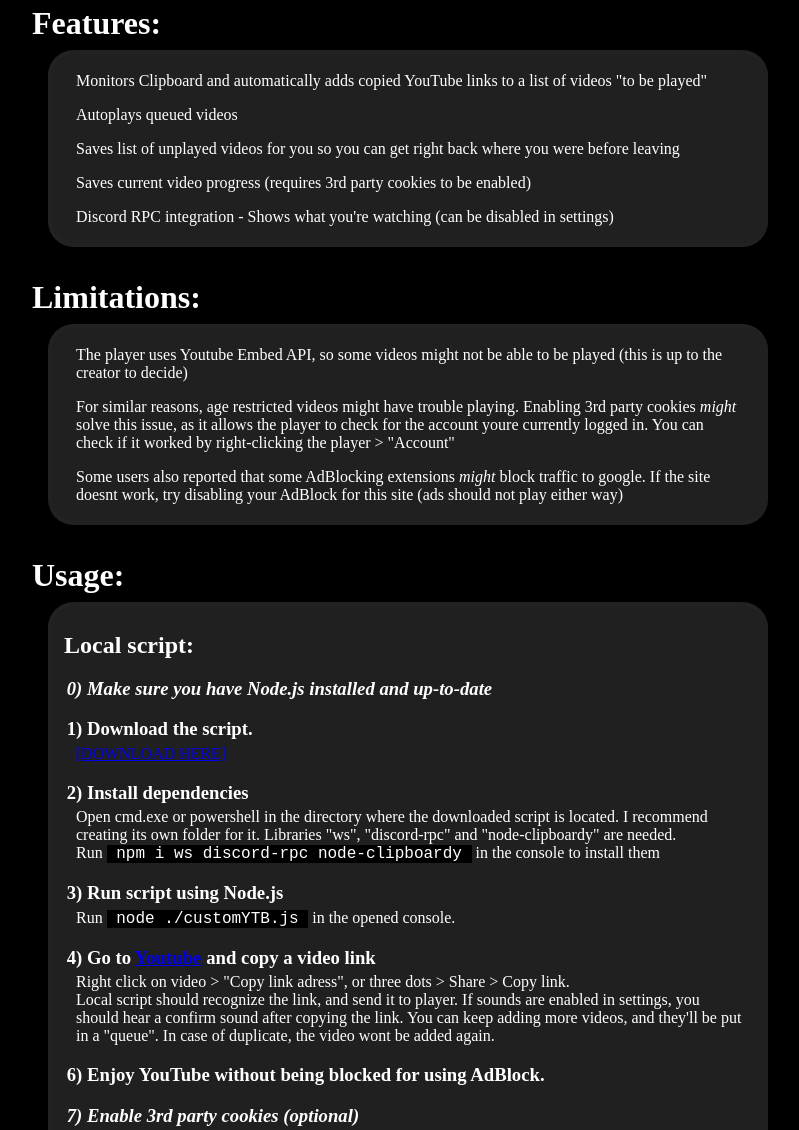
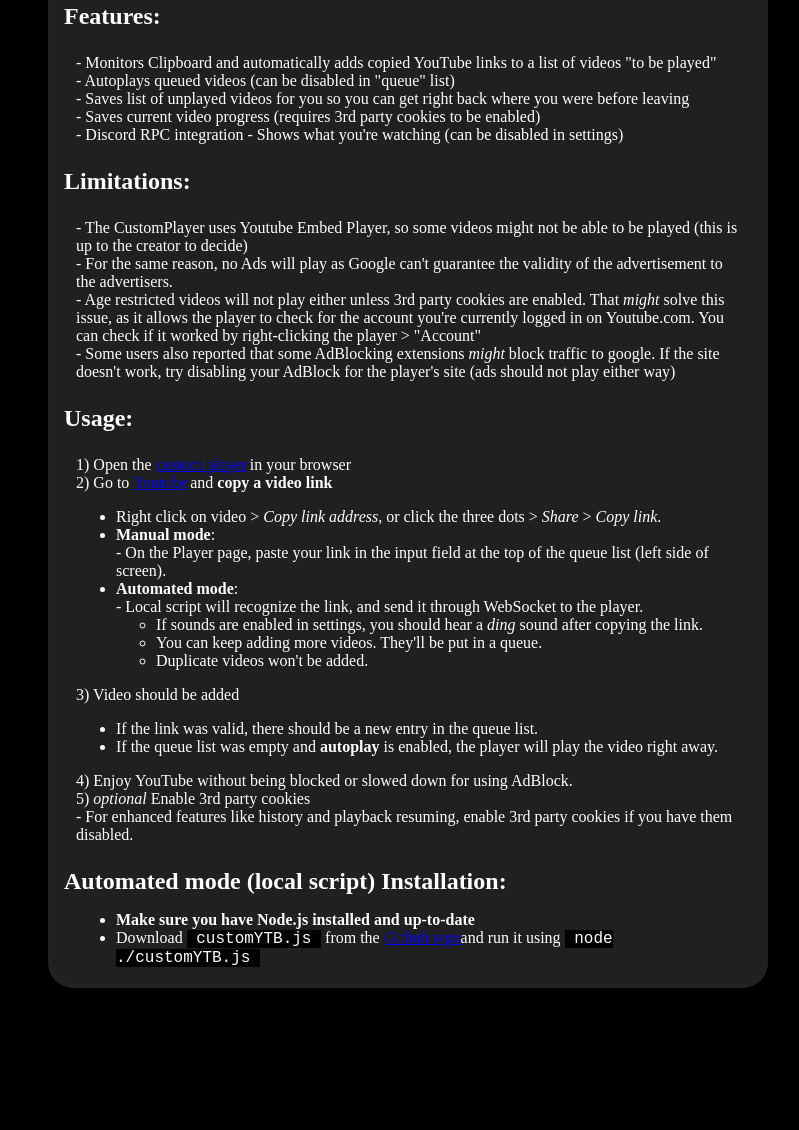
Before and after one commit to DMCroww/CustomYoutube, a website: page help.html in a window 1280 px wide. Shown: the part 27-1157 px from the top of the page, without its empty margins (232-1031 px from the left). After the commit the page ends 1015 px from the top, so only its background shows below. Drawn offline with Linux system fonts and the light colour scheme.

Commit message:
added "dependency-check" for one-file launching, update "help.html" page to include Github link and adjust formatting

```diff
--- a/css/help.css
+++ b/css/help.css
@@ -30,8 +30,8 @@ h3 {
 
 
 
-.code {
-	background: #000;
+code {
+	background: #000000;
 	font-family: monospace;
 	padding: 0 1ch;
 }
--- a/help.html
+++ b/help.html
@@ -9,37 +9,51 @@
 </head>
 
 <body>
-	<h1>Features:</h1>
 	<div>
-		<p>Monitors Clipboard and automatically adds copied YouTube links to a list of videos "to be played"</p>
-		<p>Autoplays queued videos</p>
-		<p>Saves list of unplayed videos for you so you can get right back where you were before leaving</p>
-		<p>Saves current video progress (requires 3rd party cookies to be enabled)</p>
-		<p>Discord RPC integration - Shows what you're watching (can be disabled in settings)</p>
-	</div>
-	<h1>Limitations:</h1>
-	<div>
-		<p>The player uses Youtube Embed API, so some videos might not be able to be played (this is up to the creator to decide)</p>
-		<p>For similar reasons, age restricted videos might have trouble playing. Enabling 3rd party cookies <i>might</i> solve this issue, as it allows the player to check for the account youre currently logged in. You can check if it worked by right-clicking the player > "Account"</p>
-		<p>Some users also reported that some AdBlocking extensions <i>might</i> block traffic to google. If the site doesnt work, try disabling your AdBlock for this site (ads should not play either way)</p>
-	</div>
-	<h1>Usage:</h1>
-	<div>
-		<h2 id="local">Local script:</h2>
-		<h3><i>0) Make sure you have Node.js installed and up-to-date</i></h3>
-		<h3>1) Download the script.</h3><a id="download" href="customYTB.js?" downloaad>[DOWNLOAD HERE]</a>
-		<h3>2) Install dependencies</h3>Open cmd.exe or powershell in the directory where the downloaded script is located. I recommend creating its own folder for it. Libraries "ws", "discord-rpc" and "node-clipboardy" are needed. <br>Run <span class="code">npm i ws discord-rpc node-clipboardy</span> in the console to install them
-		<h3>3) Run script using Node.js</h3>Run <span class="code">node ./customYTB.js</span> in the opened console.
-		<h3>4) Go to <a href="https://youtube.com">Youtube</a> and copy a video link</h3>Right click on video > "Copy link adress", or three dots > Share > Copy link. <br>Local script should recognize the link, and send it to player. If sounds are enabled in settings, you should hear a confirm sound after copying the link. You can keep adding more videos, and they'll be put in a "queue". In case of duplicate, the video wont be added again.
-		<h3>6) Enjoy YouTube without being blocked for using AdBlock.</h3>
-		<h3><i>7) Enable 3rd party cookies (optional)</i></h3>For enhanced features, enable 3rd party cookies if you have them disabled.<br><br>
-		<h2 id="manual">Manual mode:</h2>
-		<h3>1) Go to <a href="https://youtube.com">Youtube</a> and copy a video link</h3>Right click on video > "Copy link adress", or three dots > Share > Copy link.
-		<h3>2) Paste link in input field</h3>On the Player page, there is a little window on the left side (pops-out if you hover over it) with an input field. Paste your link there.
-		<h3>3) Video should be added</h3>If the link was valid, there should be a new entry below the input field.
-		<h3>4) Video should be played</h3>If there was no video queued, the paste event should prompt the player to play the video right away, otherwise it just adds to queue.
-		<h3>5) Enjoy YouTube without being blocked for using AdBlock.</h3>
-		<h3><i>6) Enable 3rd party cookies (optional)</i></h3>For enhanced features, enable 3rd party cookies if you have them disabled.<br><br>
+		<h2>Features:</h2>
+		<br>- Monitors Clipboard and automatically adds copied YouTube links to a list of videos "to be played"
+		<br>- Autoplays queued videos (can be disabled in "queue" list)
+		<br>- Saves list of unplayed videos for you so you can get right back where you were before leaving
+		<br>- Saves current video progress (requires 3rd party cookies to be enabled)
+		<br>- Discord RPC integration - Shows what you're watching (can be disabled in settings)
+
+		<h2>Limitations:</h2>
+		<br>- The CustomPlayer uses Youtube Embed Player, so some videos might not be able to be played (this is up to the creator to decide)
+		<br>- For the same reason, no Ads will play as Google can't guarantee the validity of the advertisement to the advertisers.
+		<br>- Age restricted videos will not play either unless 3rd party cookies are enabled. That <i>might</i> solve this issue, as it allows the player to check for the account you're currently logged in on Youtube.com. You can check if it worked by right-clicking the player > "Account"
+		<br>- Some users also reported that some AdBlocking extensions <i>might</i> block traffic to google. If the site doesn't work, try disabling your AdBlock for the player's site (ads should not play either way)
+
+		<h2>Usage:</h2>
+		<br>1) Open the <a href="https://ytb.dmcroww.tech">custom player</a> in your browser
+		<br>2) Go to <a href="https://youtube.com">Youtube</a> and <strong>copy a video link</strong>
+		<ul>
+			<li>Right click on video > <em>Copy link address</em>, or click the three dots > <em>Share</em> > <em>Copy link</em>.</li>
+			<li><strong>Manual mode</strong>:
+				<br>- On the Player page, paste your link in the input field at the top of the queue list (left side of screen).
+			</li>
+			<li><strong>Automated mode</strong>:
+				<br>- Local script will recognize the link, and send it through WebSocket to the player.
+				<ul>
+					<li>If sounds are enabled in settings, you should hear a <em>ding</em> sound after copying the link.</li>
+					<li>You can keep adding more videos. They'll be put in a queue.</li>
+					<li>Duplicate videos won't be added.</li>
+				</ul>
+			</li>
+		</ul>
+		3) Video should be added
+		<ul>
+			<li>If the link was valid, there should be a new entry in the queue list.</li>
+			<li>If the queue list was empty and <strong>autoplay</strong> is enabled, the player will play the video right away.</li>
+		</ul>
+		4) Enjoy YouTube without being blocked or slowed down for using AdBlock.
+		<br>5) <i>optional</i> Enable 3rd party cookies
+		<br> - For enhanced features like history and playback resuming, enable 3rd party cookies if you have them disabled.
+
+		<h2>Automated mode (local script) Installation:</h2>
+		<ul>
+			<li><b>Make sure you have Node.js installed and up-to-date</b></li>
+			<li>Download <code>customYTB.js</code> from the <a href="https://github.com/DMCroww/CustomYoutube">Github repo</a>and run it using <code>node ./customYTB.js</code></li>
+		</ul>
 	</div>
 </body>
 <script>	document.querySelector('#download').href += Date.now()</script>
```
Also changed, not shown: customYTB.js (+29 -0 lines).
